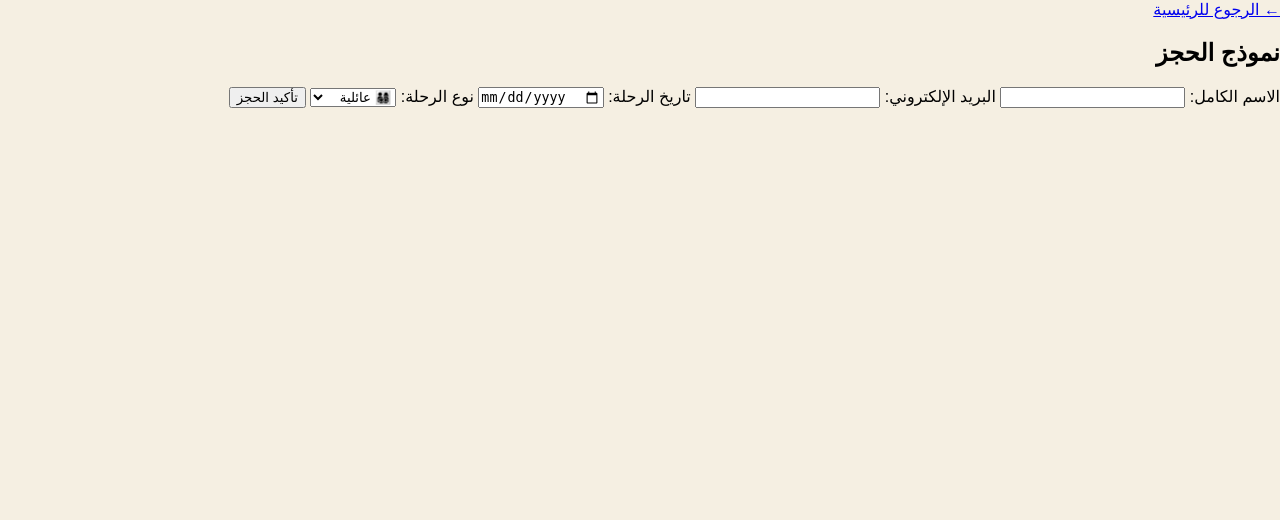
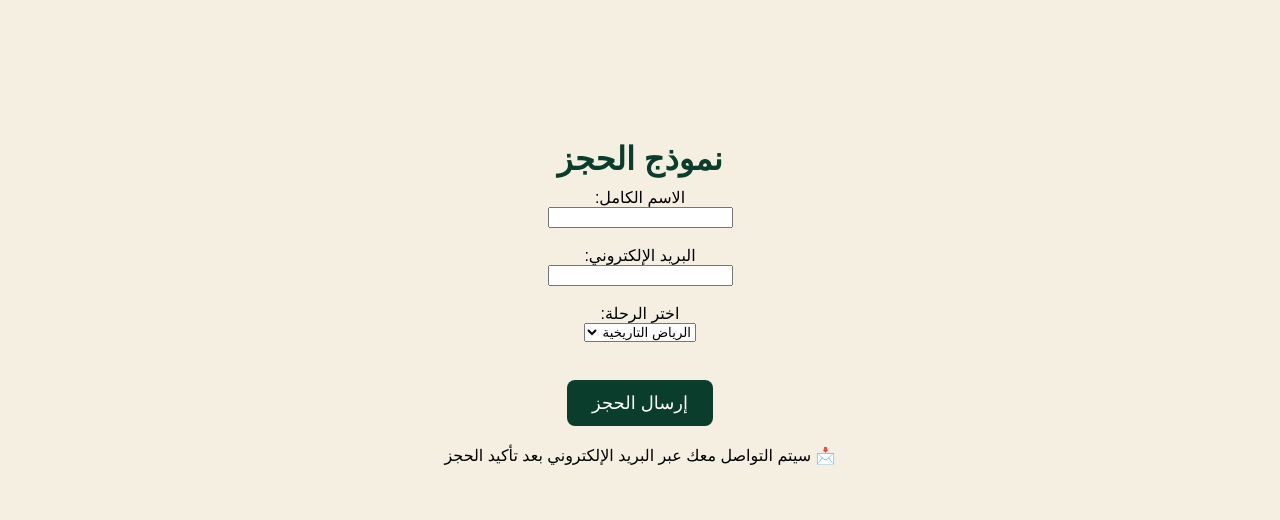
Before and after one commit to abodahim/saudidestination_complete, a Flask app: template templates/booking.html in a window 1280 px wide. Shown: the top 520 px of the page. Run offline with Flask 3, Linux system fonts and the light colour scheme; the template is opened without the code that fills it, so the values that code supplies are empty; some web fonts are replaced.

Commit message:
Update booking.html

```diff
--- a/templates/booking.html
+++ b/templates/booking.html
@@ -1,36 +1,35 @@
+<!-- templates/booking.html -->
 <!DOCTYPE html>
 <html lang="ar" dir="rtl">
 <head>
   <meta charset="UTF-8">
   <title>نموذج الحجز - وجهة السعودية</title>
+  <meta name="viewport" content="width=device-width, initial-scale=1.0">
   <link rel="stylesheet" href="{{ url_for('static', filename='style.css') }}">
 </head>
 <body>
 
-  <!-- زر الرجوع -->
-  <a href="/" class="back-btn">← الرجوع للرئيسية</a>
+  <div class="content">
+    <h1>نموذج الحجز</h1>
 
-  <div class="booking-container">
-    <h2>نموذج الحجز</h2>
-    <form action="/submit_booking" method="post">
-      <label for="name">الاسم الكامل:</label>
-      <input type="text" id="name" name="name" required>
+    <form method="POST">
+      <label>الاسم الكامل:</label><br>
+      <input type="text" name="name" required><br><br>
 
-      <label for="email">البريد الإلكتروني:</label>
-      <input type="email" id="email" name="email" required>
+      <label>البريد الإلكتروني:</label><br>
+      <input type="email" name="email" required><br><br>
 
-      <label for="date">تاريخ الرحلة:</label>
-      <input type="date" id="date" name="date" required>
+      <label>اختر الرحلة:</label><br>
+      <select name="trip" required>
+        <option value="الرياض التاريخية">الرياض التاريخية</option>
+        <option value="جدة القديمة">جدة القديمة</option>
+        <option value="العلا واحة التاريخ">العلا واحة التاريخ</option>
+      </select><br><br>
 
-      <label for="type">نوع الرحلة:</label>
-      <select id="type" name="type" required>
-        <option value="عائلية">👨‍👩‍👧‍👦 عائلية</option>
-        <option value="مدرسية">🏫 مدرسية</option>
-        <option value="شركات">🏢 شركات</option>
-      </select>
+      <button type="submit" class="btn">إرسال الحجز</button>
+    </form>
 
-      <button type="submit" class="book-btn">تأكيد الحجز</button>
-    </form>
+    <p style="margin-top: 20px;">📩 سيتم التواصل معك عبر البريد الإلكتروني بعد تأكيد الحجز</p>
   </div>
 
 </body>
```
